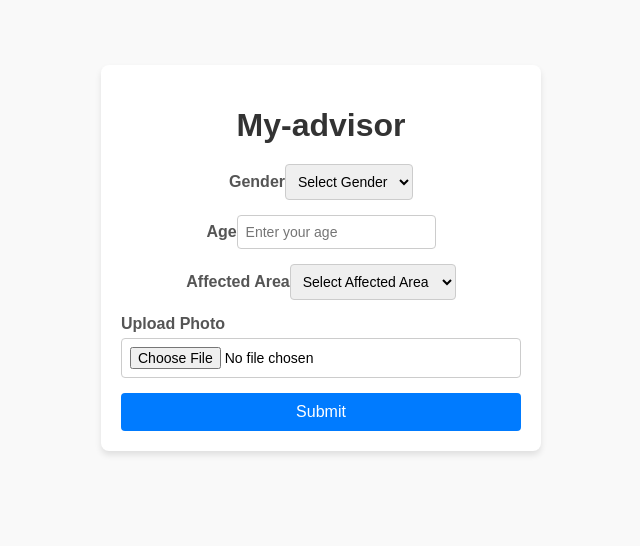
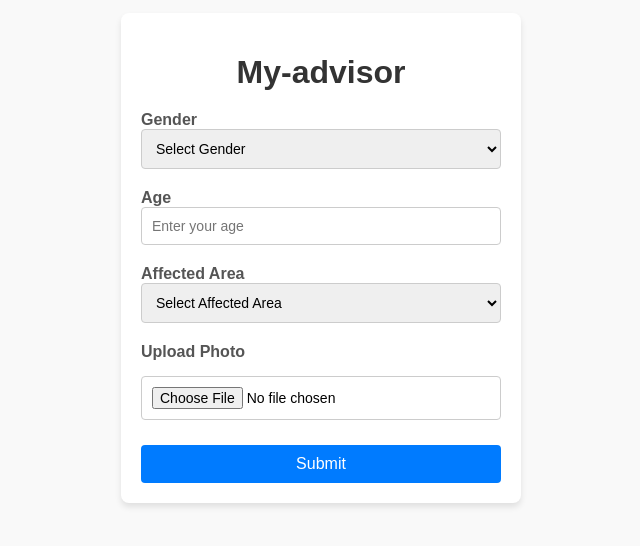
Before and after one commit to My-Advisor-2024/My-advisor-FE, a React (Create React App) app: page /diagnosis-form in a window 1280 px wide. Shown: the part 142-688 px from the top of the page, without its empty margins (319-959 px from the left). Built offline with nearby package versions, Linux system fonts and the light colour scheme.

Commit message:
refactor: ui/ux 변경

```diff
--- a/src/styles/DiagnosisForm.css
+++ b/src/styles/DiagnosisForm.css
@@ -15,37 +15,47 @@ body {
   border-radius: 8px;
   box-shadow: 0 4px 6px rgba(0, 0, 0, 0.1);
   width: 400px;
-  text-align: center;
+  box-sizing: border-box;
 }
 
 h1 {
   color: #333;
   margin-bottom: 20px;
+  text-align: center;
 }
 
 form {
   display: flex;
   flex-direction: column;
-  align-items: stretch;
+  gap: 10px;
 }
 
 label {
   margin-bottom: 5px;
-  text-align: left;
   font-weight: bold;
   color: #555;
+  text-align: left;
 }
 
 input,
 select {
-  padding: 8px;
-  margin-bottom: 15px;
+  width: 100%;
+  padding: 10px;
+  margin-bottom: 10px;
   border: 1px solid #ccc;
   border-radius: 4px;
   font-size: 14px;
+  box-sizing: border-box;
+}
+
+input[type="file"] {
+  width: 100%;
+  margin-bottom: 15px;
+  box-sizing: border-box;
 }
 
 button {
+  width: 100%;
   background-color: #007bff;
   color: white;
   border: none;
@@ -59,10 +69,6 @@ button:hover {
   background-color: #0056b3;
 }
 
-input[type="file"] {
-  margin-bottom: 15px;
-}
-
 img {
   max-width: 100%;
   height: auto;
```
